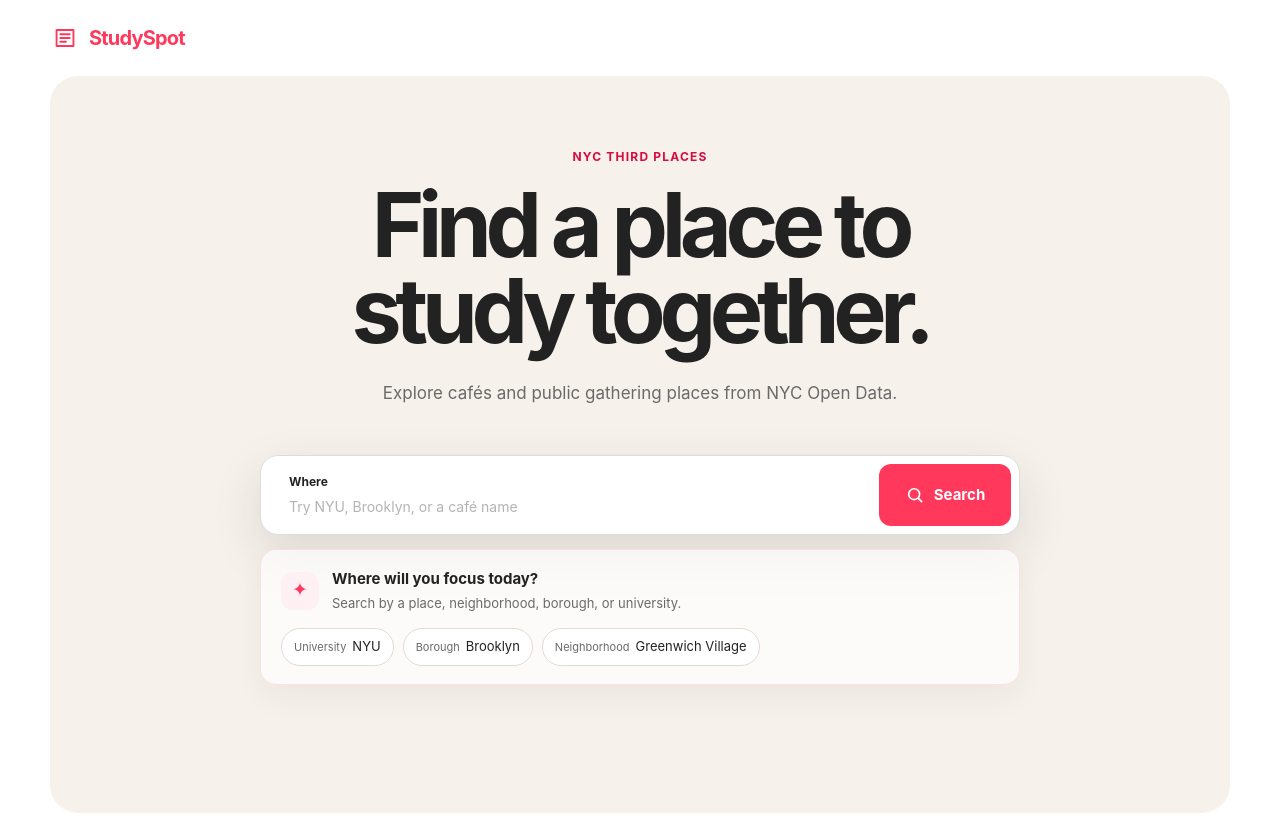
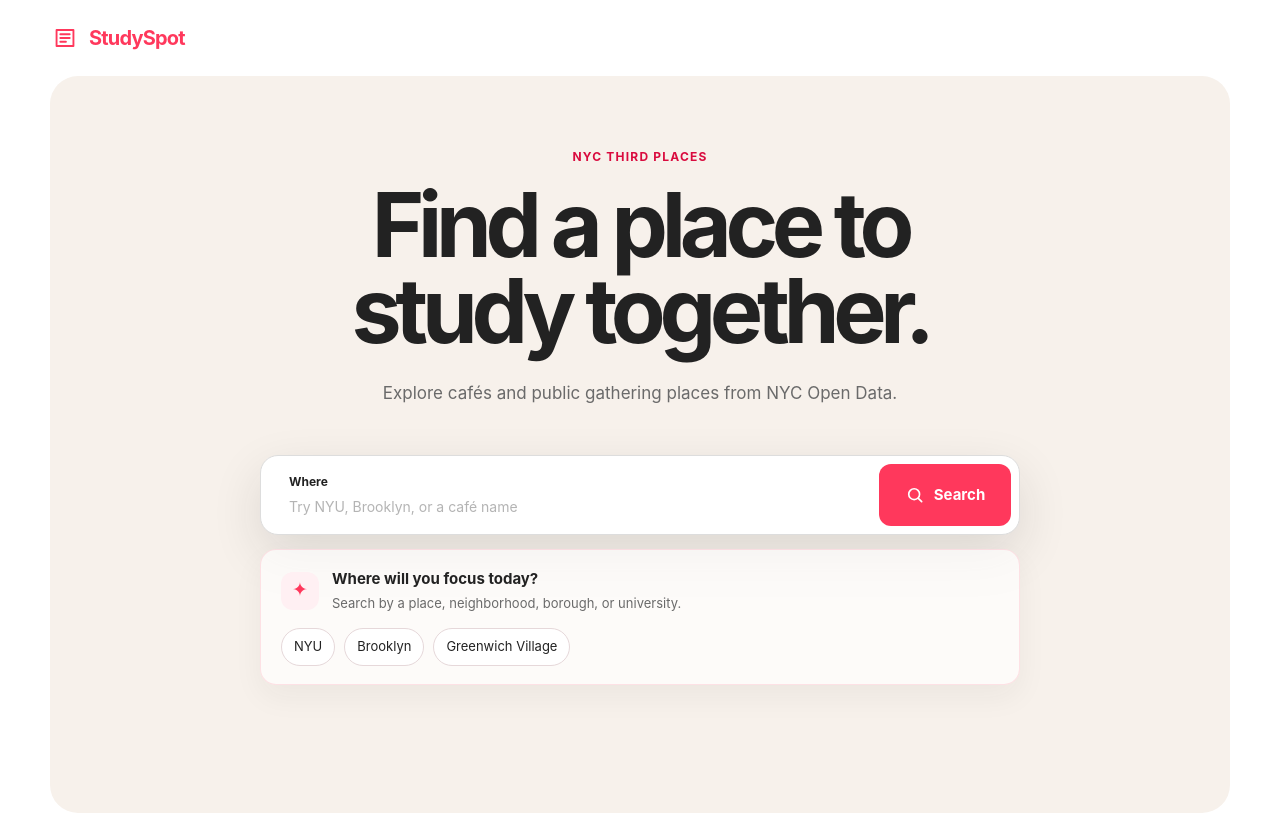
Before and after one commit to 2SpaceMasterRace/studyspot, a SvelteKit app in the folder src/frontend/: page / in a window 1280 px wide. Built offline with nearby package versions, Linux system fonts and the light colour scheme.

Commit message:
style: simplify search suggestions

```diff
--- a/src/frontend/src/routes/+page.svelte
+++ b/src/frontend/src/routes/+page.svelte
@@ -87,14 +87,20 @@
 							<p class="empty-copy">Search by a place, neighborhood, borough, or university.</p>
 						</div>
 						<div class="suggestions" aria-label="Suggested searches">
-							<button type="button" onclick={() => updateQuery('NYU')}
-								><span>University</span>NYU</button
+							<button
+								type="button"
+								aria-label="Search by university: NYU"
+								onclick={() => updateQuery('NYU')}>NYU</button
 							>
-							<button type="button" onclick={() => updateQuery('Brooklyn')}
-								><span>Borough</span>Brooklyn</button
+							<button
+								type="button"
+								aria-label="Search by borough: Brooklyn"
+								onclick={() => updateQuery('Brooklyn')}>Brooklyn</button
 							>
-							<button type="button" onclick={() => updateQuery('Greenwich Village')}
-								><span>Neighborhood</span>Greenwich Village</button
+							<button
+								type="button"
+								aria-label="Search by neighborhood: Greenwich Village"
+								onclick={() => updateQuery('Greenwich Village')}>Greenwich Village</button
 							>
 						</div>
 					</div>
@@ -274,8 +280,7 @@
 	}
 	.suggestions button {
 		display: inline-flex;
-		align-items: baseline;
-		gap: 6px;
+		align-items: center;
 		border: 1px solid #e6d8da;
 		border-radius: 999px;
 		padding: 8px 12px;
@@ -287,10 +292,6 @@
 			transform 150ms ease,
 			border-color 150ms ease,
 			background 150ms ease;
-	}
-	.suggestions button span {
-		color: var(--color-muted);
-		font-size: 11px;
 	}
 	.suggestions button:hover {
 		border-color: #ff9bae;
```
